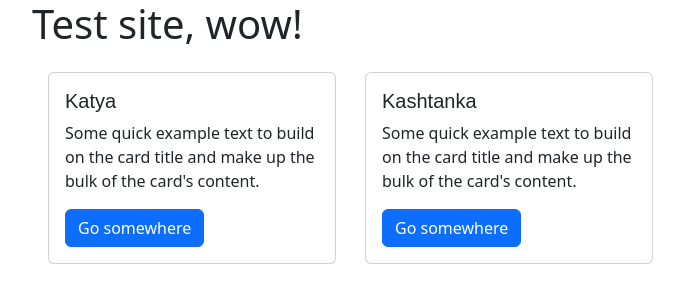
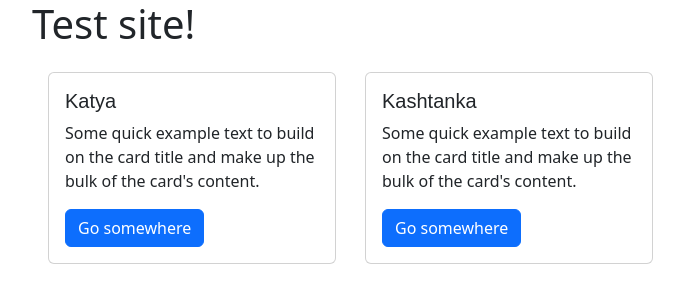
Before and after one commit to ketrin-kop/first-project, a plain HTML site: page index.html in a window 1280 px wide. Shown: the whole page, without its empty margins (50-734 px from the left). Drawn offline with nearby package versions, Linux system fonts and the light colour scheme.

Commit message:
изменения в заголовке

```diff
--- a/index.html
+++ b/index.html
@@ -13,7 +13,7 @@
     <div class="container">
         <div class="row">
             <div class="col-12">
-                <h1>Test site, wow!</h1>
+                <h1>Test site!</h1>
             </div>
         </div>
         <div class="row">
```
